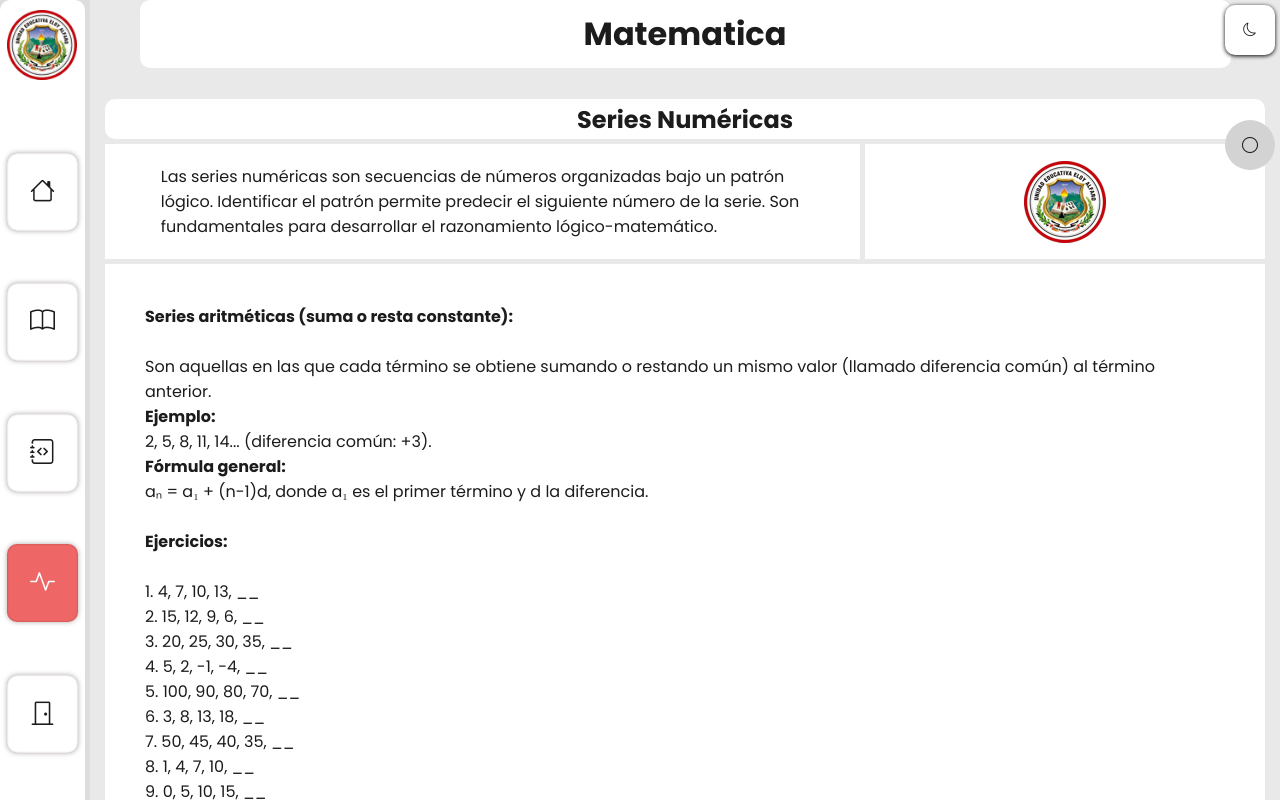
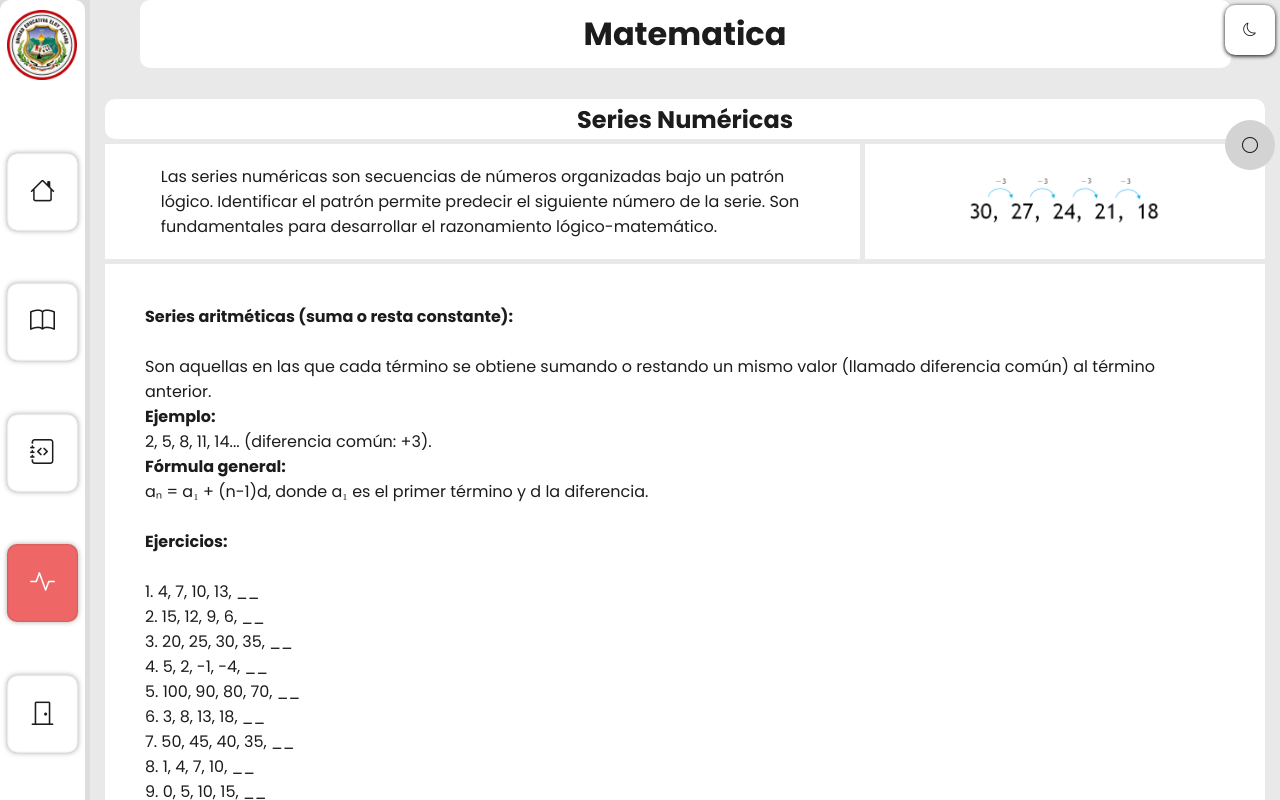
Before and after one commit to mateo0A/RepositorioWebUeeA, a website built with Vite: page docs/mateMaticas.html in a window 1280 px wide. Shown: the top 800 px of the page. Built offline with nearby package versions, Linux system fonts and the light colour scheme.

Commit message:
Img Matematicas

```diff
--- a/docs/mateMaticas.html
+++ b/docs/mateMaticas.html
@@ -129,7 +129,7 @@
 
             </aside>
             <aside class="imDoc">
-                <img src="../img/Logo-82x82.webp" alt="">
+                <img src="../img/SerieNumerica.webp" alt="">
             </aside>
             <p class="descDev">
                 <strong>Series aritméticas (suma o resta constante):</strong><br>
@@ -286,7 +286,7 @@
 
             </aside>
             <aside class="imDoc">
-                <img src="../img/Logo-82x82.webp" alt="">
+                <img src="../img/LogicaNumerica.avif" alt="">
             </aside>
             <p class="descDev">
                 <strong>Analogías numéricas:</strong><br>
@@ -408,7 +408,7 @@
 
             </aside>
             <aside class="imDoc">
-                <img src="../img/Logo-82x82.webp" alt="">
+                <img src="../img/AritmeticaPractica.webp" alt="">
             </aside>
             <p class="descDev">
                 <strong>Porcentajes, descuentos y aumentos:</strong><br>
@@ -514,7 +514,7 @@
 
             </aside>
             <aside class="imDoc">
-                <img src="../img/Logo-82x82.webp" alt="">
+                <img src="../img/planteo-de-ecuaciones-1.webp" alt="">
             </aside>
             <p class="descDev">
                 <strong>Planteamiento de ecuaciones con edades:</strong><br>
```
Also changed, not shown: img/AritmeticaPractica.webp (added), img/LogicaNumerica.avif (added), img/SerieNumerica.webp (added), img/planteo-de-ecuaciones-1.webp (added).
